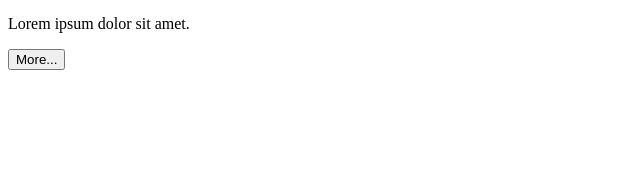
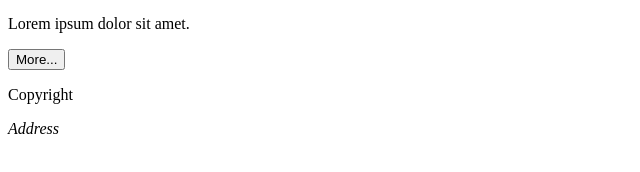
Before and after one commit to kawalec/BEM__HTML--elements, a plain HTML site: page index.html in a window 1280 px wide. Shown: the part 480-652 px from the top of the page, without its empty margins (0-640 px from the left). Drawn offline with Linux system fonts and the light colour scheme.

Commit message:
add footer class

```diff
--- a/index.html
+++ b/index.html
@@ -52,6 +52,9 @@
         <button class="button article__button">More...</button>
       </article>
     </section>
-    <footer class="footer"></footer>
+    <footer class="footer page__footer">
+      <p class="footer__copyright-info">Copyright</p>
+      <address class="footer__address-info">Address</address>
+    </footer>
   </body>
 </html>
```
